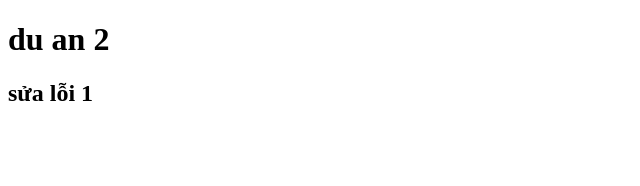
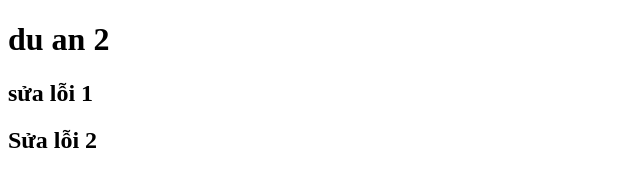
Before and after one commit to hunghoang1108/duan2, a plain HTML site: page index.html in a window 1280 px wide. Shown: the whole page, without its empty margins (0-640 px from the left). Drawn offline with Linux system fonts and the light colour scheme.

Commit message:
test commit lan 2

```diff
--- a/index.html
+++ b/index.html
@@ -8,5 +8,6 @@
   <body>
     <h1>du an 2</h1>
     <h2>sửa lỗi 1</h2>
+    <h2>Sửa lỗi 2</h2>
   </body>
 </html>
```
